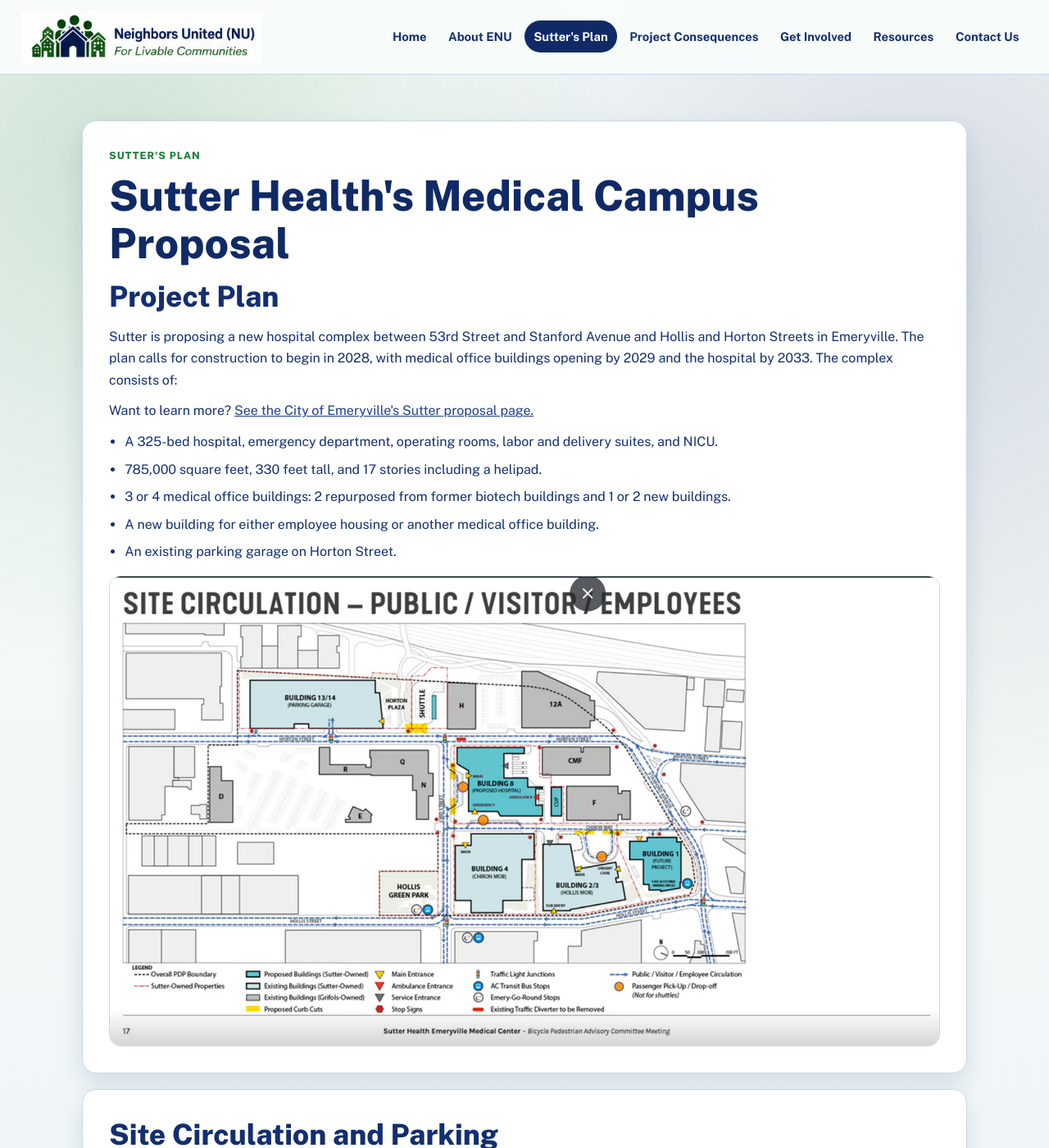
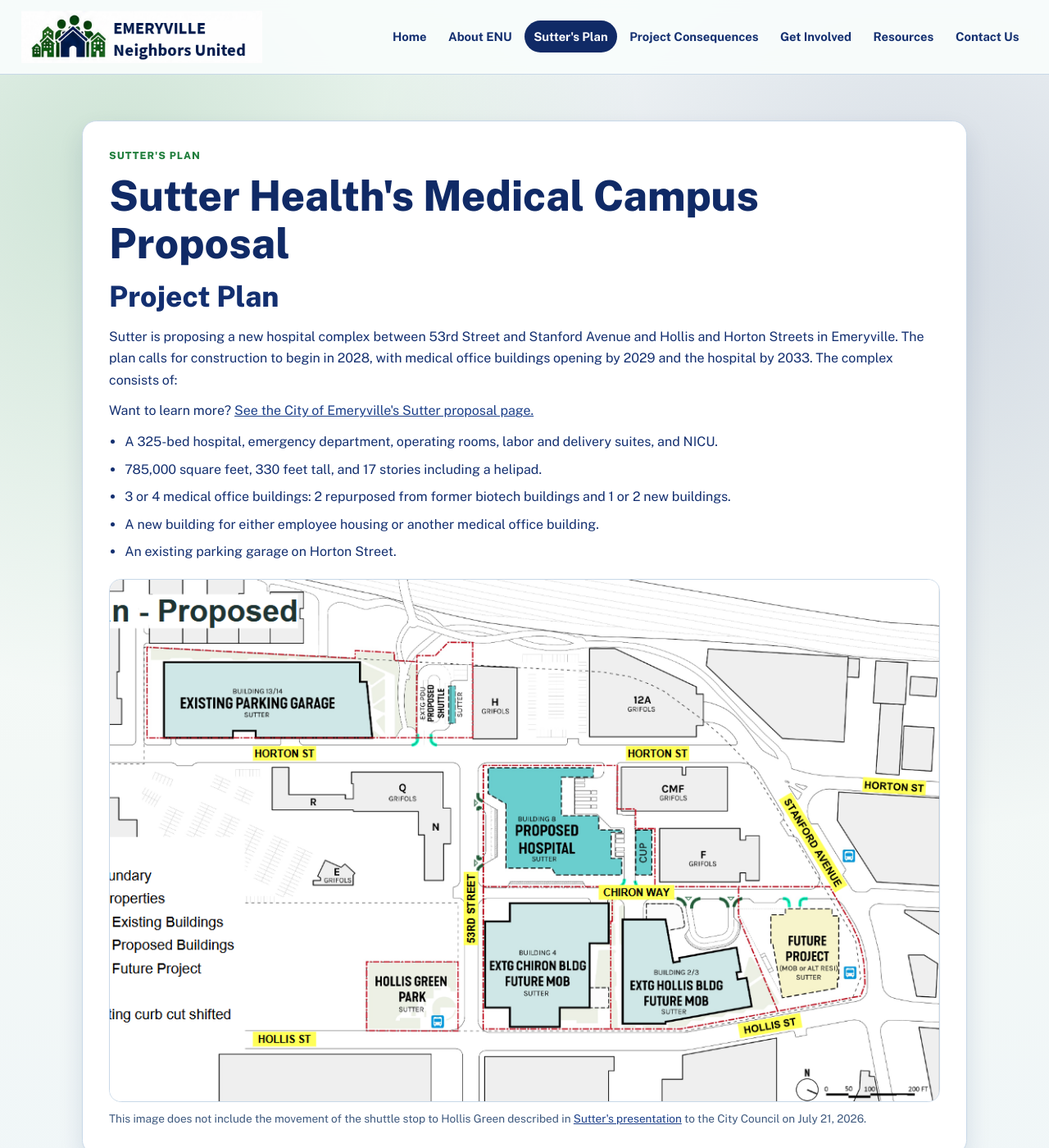
Before and after one commit to kcmasterpiece/neighbors-united, a Jekyll site: the page built from project-overview.md, in a window 1280 px wide and 1400 px high. Shown: the whole window at 82% size. Built offline with Jekyll 4.4.1, drawn with Linux system fonts in a browser that asks for light colours.

Commit message:
Update site imagery and presentation captions

```diff
--- a/project-overview.md
+++ b/project-overview.md
@@ -25,7 +25,14 @@
     <li>A new building for either employee housing or another medical office building.</li>
     <li>An existing parking garage on Horton Street.</li>
   </ul>
-  <img src="{{ '/content/images/site circulation.png' | relative_url }}" alt="Site circulation plan for the proposed hospital complex" />
+  <figure class="media-figure">
+    <img src="{{ '/content/images/site circulation.png' | relative_url }}" alt="Site circulation plan for the proposed hospital complex" />
+    <figcaption>
+      This image does not include the movement of the shuttle stop to Hollis Green described in
+      <a href="https://www.emeryville.org/files/assets/city/v/2/development/documents/projects/sutter-cc-study-session-applicant-presentation-07-21-2026.pdf" target="_blank" rel="noopener">Sutter's presentation</a>
+      to the City Council on July 21, 2026.
+    </figcaption>
+  </figure>
 </section>
 
 <section class="panel">
--- a/styles.css
+++ b/styles.css
@@ -217,6 +217,16 @@
 }
 
 .content-placeholder figcaption {
+  margin-top: 0.55rem;
+  color: var(--muted);
+  font-size: 0.85rem;
+}
+
+.media-figure {
+  margin: 1.2rem 0 0;
+}
+
+.media-figure figcaption {
   margin-top: 0.55rem;
   color: var(--muted);
   font-size: 0.85rem;
```
Also changed, not shown: index.html (+8 -1 lines), content/images/building height compared to neighboring buildings.png (added), content/images/nulogo.png, content/images/site circulation.png.
